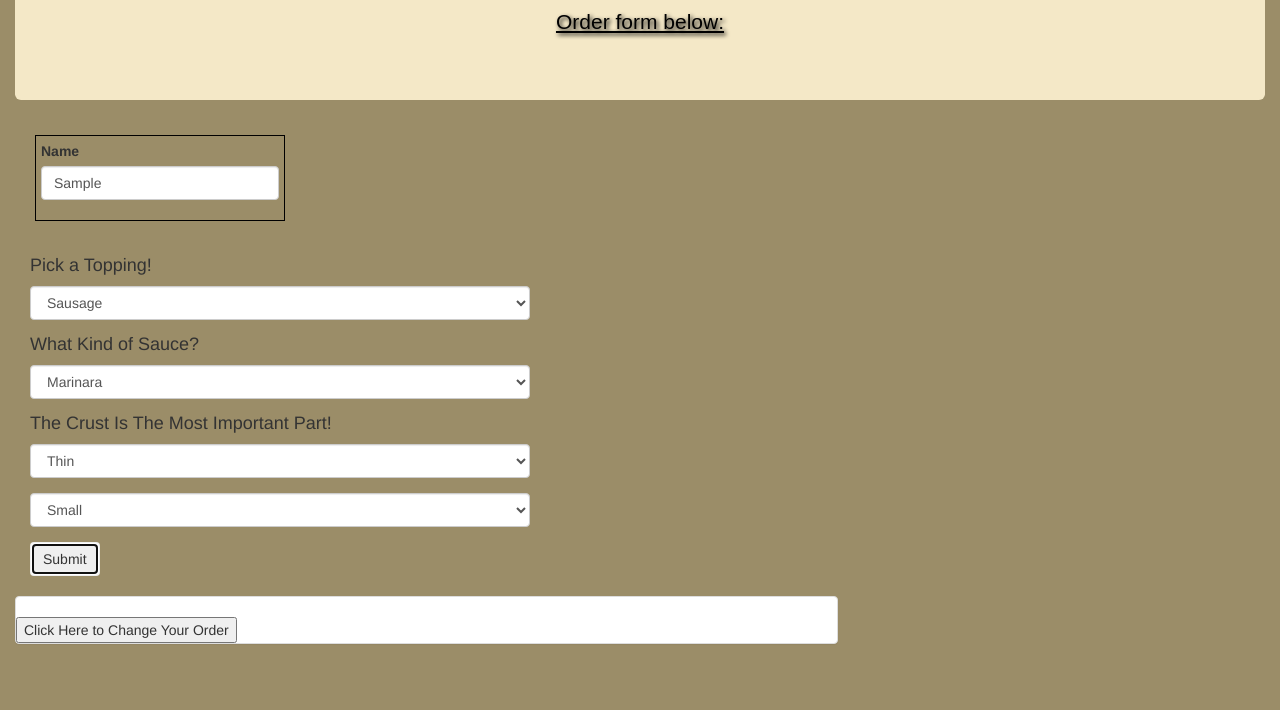
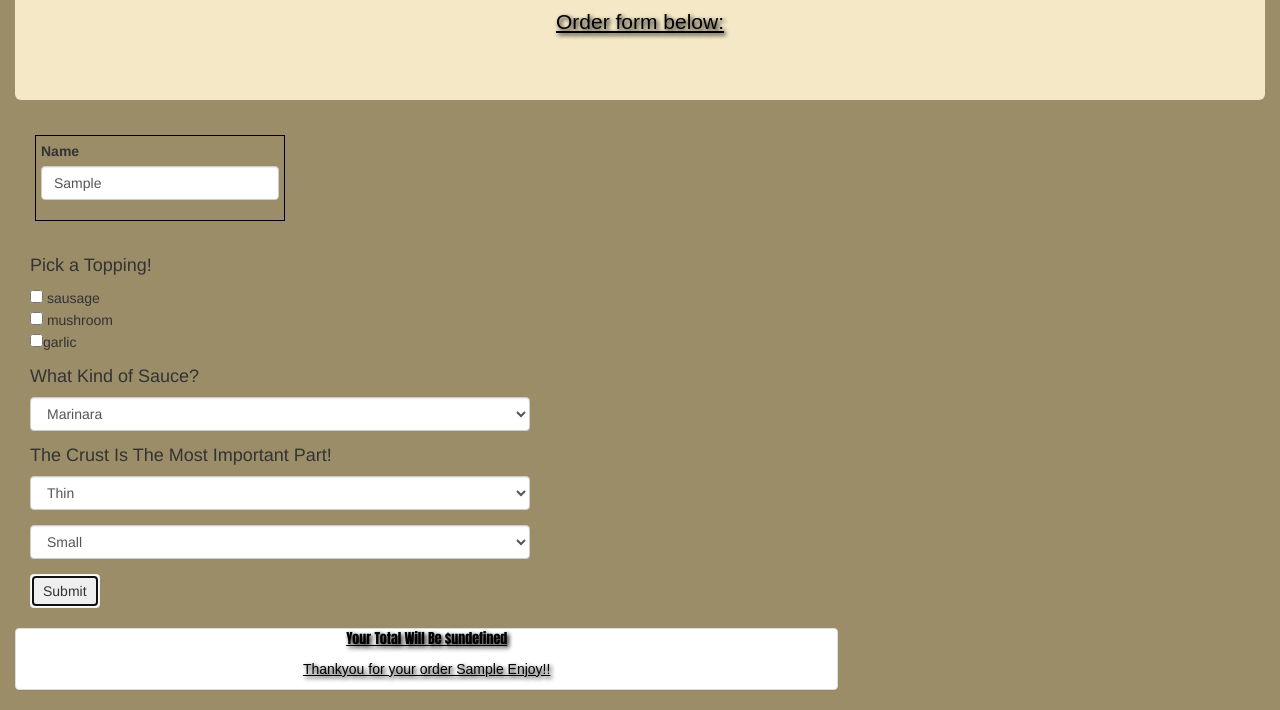
Before and after one commit to pkarella/pizza, a plain HTML site: page index.html in a window 1280 px wide. Both pictures are taken after typing "Sample" into the empty fields and a click on the button "Submit". Shown: the part 160-870 px from the top of the page. Before the commit the page ends 824 px from the top, so only its background shows below. Drawn offline with Linux system fonts and the light colour scheme.

Commit message:
attempt to correct

```diff
--- a/css/styles.css
+++ b/css/styles.css
@@ -47,6 +47,6 @@ body{
  width: 500px;
 }
 
-h2#outputOne{
+p#outputOne{
   font-family: Impact;
 }
--- a/index.html
+++ b/index.html
@@ -30,11 +30,9 @@
                   <h4>Pick a Topping!</h4>
                   <div id="toppingSection">
                     <div class="form-group">
-                      <select class="form-control" id="topping">
-                        <option   value="sausage">Sausage</option>
-                        <option value="mushroom">Mushroom</option>
-                          <option value="garlic">Garlic</option>
-                        </select>
+                      <input type="checkbox" name="topping" value="sausage"> sausage<br>
+         <input type="checkbox" name="topping" value="mushroom"> mushroom<br>
+         <input type="checkbox" name="topping" value="garlic">garlic<br>
                       </div>
                     </div>
                     <h4>What Kind of Sauce?</h4>
@@ -77,9 +75,9 @@
       <div class="col-md-8">
         <div class="panel panel-default">
           <div class="body">
-          <h2 id="outputOne">
+          <p id="outputOne">
           </h2>
-          <h2 id="outputTwo">
+          <p id="outputTwo">
           </h2>
           <button type="reset" id="buttontwo"> Click Here to Change Your Order</button>
         </div>
--- a/js/scripts.js
+++ b/js/scripts.js
@@ -1,5 +1,5 @@
 //B.L.
-function Pizza(name,topping,sauce,crust,size,price){
+function Pizza(name,topping,sauce,crust,size){
 this.name= name;
 this.topping = topping;
 this.sauce = sauce;
@@ -15,24 +15,33 @@ return ("Thankyou for your order "+ this.name +" Enjoy!!");
 
 
 
-Pizza.prototype.cost =function(){
-if ((this.topping ==="garlic" && this.sauce ==="marinara" && this.crust === "thin" && this.size === "small")||(this.topping ==="mushroom" && this.sauce ==="meat" && this.crust === "thin" && this.size === "small")||(this.topping === "garlic" && this.sauce ==="oliveoil" && this.crust === "thin" && this.size === "small")||(this.topping ==="sausage"&& this.sauce ==="marinara"&& this.crust === "thin" && this.size === "small")||(this.topping === "mushroom" && this.sauce ==="marinara" && this.crust === "thin" && this.size === "small")) {
-  return this.price + 2;
-} else if ((this.topping ==="garlic"&& this.sauce ==="oliveoil"&& this.crust === "thick" && this.size === "medium")||(this.topping ==="mushroom"&& this.sauce ==="meat"&& this.crust === "thick" && this.size === "medium")||(this.topping === "sausage" && this.sauce ==="oliveoil" && this.crust === "thin" && this.size === "small")||(this.topping ==="mushroom"&& this.sauce ==="marinara"&& this.crust === "thick" && this.size === "medium")) {
-return this.price + 3;
-}else if ((this.topping ==="sausage" && this.sauce ==="marinara" && this.crust === "thin" && this.size === "large")||(this.topping ==="mushroom" && this.sauce ==="marinara" && this.crust === "thin" && this.size === "large")||(this.topping === "sausage" && this.sauce ==="meat" && this.crust === "thick" && this.size === "large")||(this.topping ==="garlic" && this.sauce ==="marinara" && this.crust === "thin" && this.size === "large")) {
-  return this.price + 4;
+// Pizza.prototype.cost =function(){
+// if ((this.topping ==="garlic" && this.sauce ==="marinara" && this.crust === "thin" && this.size === "small")||(this.topping ==="mushroom" && this.sauce ==="meat" && this.crust === "thin" && this.size === "small")||(this.topping === "garlic" && this.sauce ==="oliveoil" && this.crust === "thin" && this.size === "small")||(this.topping ==="sausage"&& this.sauce ==="marinara"&& this.crust === "thin" && this.size === "small")||(this.topping === "mushroom" && this.sauce ==="marinara" && this.crust === "thin" && this.size === "small")) {
+//   return this.price + 2;
+// } else if ((this.topping ==="garlic"&& this.sauce ==="oliveoil"&& this.crust === "thick" && this.size === "medium")||(this.topping ==="mushroom"&& this.sauce ==="meat"&& this.crust === "thick" && this.size === "medium")||(this.topping === "sausage" && this.sauce ==="oliveoil" && this.crust === "thin" && this.size === "small")||(this.topping ==="mushroom"&& this.sauce ==="marinara"&& this.crust === "thick" && this.size === "medium")) {
+// return this.price + 3;
+// }else if ((this.topping ==="sausage" && this.sauce ==="marinara" && this.crust === "thin" && this.size === "large")||(this.topping ==="mushroom" && this.sauce ==="marinara" && this.crust === "thin" && this.size === "large")||(this.topping === "sausage" && this.sauce ==="meat" && this.crust === "thick" && this.size === "large")||(this.topping ==="garlic" && this.sauce ==="marinara" && this.crust === "thin" && this.size === "large")) {
+//   return this.price + 4;
+//
+// }
+// }
 
+
+Pizza.prototype.cost = function(){
+
+for(var i =0; i<this.topping.length; i++){
+  if (this.topping[i]==="sausage" && this.topping[i]==="mushroom" && this.topping[i]==="garlic"){
+   this.price += 15;
+   }
+
+ if (this.topping[i]==="mushroom"){
+ this.price += 4;
+} if(this.topping[i]==="sausage"){
+ this.price += 2;
+}
+return this.price;
 }
 }
-
-
-// Pizza.prototype.cost = function(){
-// for(var i =1; i<this.topping.length; i++){
-// if(this.topping[i]==="sausage"){
-//   return this.price += 2
-// }
-
 
 
 
@@ -42,18 +51,23 @@ return this.price + 3;
 //U.I.
 
 $(document).ready(function() {
-
-$("#formone").submit(function(event) {
+  $("#formone").submit(function(event) {
     event.preventDefault();
+    var toppingArray=[];
     var resultName = $("#name").val();
-    var resultTopping = $("#topping").val();
+    $("input:checkbox[name=topping]:checked").each(function(){
+    toppingArray.push($(this).val());
+    });
     var resultSauce = $("#sauce").val();
     var resultCrust = $("#crust").val();
     var resultSize = $("#size").val();
 
-var newPizza = new Pizza (resultName,resultTopping,resultSauce, resultCrust,resultSize);
 
-    $("p#outputOne").text("Your Total Will Be " + "$" + newPizza.cost());
+var newPizza = new Pizza (resultName,toppingArray,resultSauce, resultCrust,resultSize);
+
+
+
+    $("p#outputOne").text("Your Total Will Be " + "$" + newPizza.cost(toppingArray));
     $("p#outputTwo").text(newPizza.greeting());
 
 
```
